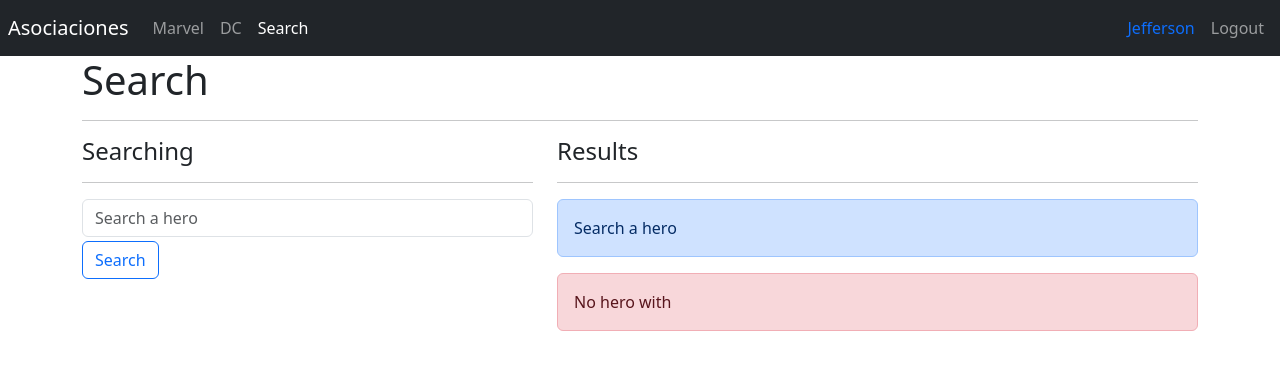
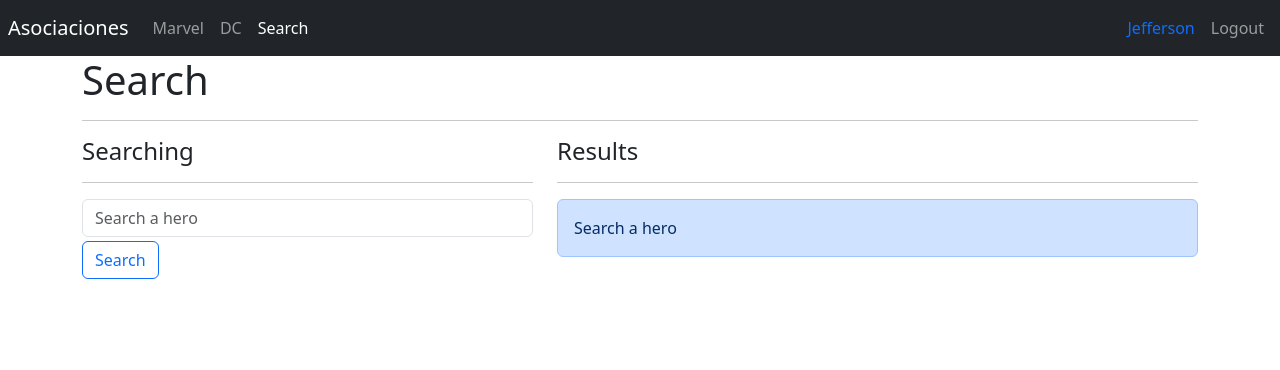
Before and after one commit to JeffersonS69/Heroes-App, a React (Vite) app: page /search in a window 1280 px wide. Shown: the top 370 px of the page. Built offline with nearby package versions, Linux system fonts and the light colour scheme.

Commit message:
Show search

```diff
--- a/src/heroes/pages/Search.jsx
+++ b/src/heroes/pages/Search.jsx
@@ -9,9 +9,12 @@
 
   const location = useLocation();
 
-  const { q } = queryString.parse(location.search);
+  const { q = "" } = queryString.parse(location.search);
 
-  const heroes = getHeroesByName(q)
+  const heroes = getHeroesByName(q);
+
+  const showSearch = q.length === 0;
+  const showError = q.length > 0 && heroes.length === 0;
 
   const { searchText, onInputChange } = useForm({
     searchText: q,
@@ -19,7 +22,7 @@
 
   const onSearchSubmit = (event) => {
     event.preventDefault();
-    if (searchText.trim().length <= 1) return;
+    //if (searchText.trim().length <= 1) return;
 
     navigate(`?q=${searchText}`);
   };
@@ -48,12 +51,20 @@
         <div className="col-7">
           <h4>Results</h4>
           <hr />
-          <div className="alert alert-primary">Search a hero</div>
-          <div className="alert alert-danger">
-            No hero with <b>{q}</b>
-          </div>
-          {heroes.map(hero => (
-          <HeroCard key={hero.id} {...hero}/>
+          {showSearch ? (
+            <div className="alert alert-primary animate__animated animate__fadeIn">
+              Search a hero
+            </div>
+          ) : (
+            showError && (
+              <div className="alert alert-danger animate__animated animate__fadeIn">
+                No hero with <b>{q}</b>
+              </div>
+            )
+          )}
+
+          {heroes.map((hero) => (
+            <HeroCard key={hero.id} {...hero} />
           ))}
         </div>
       </div>
```
